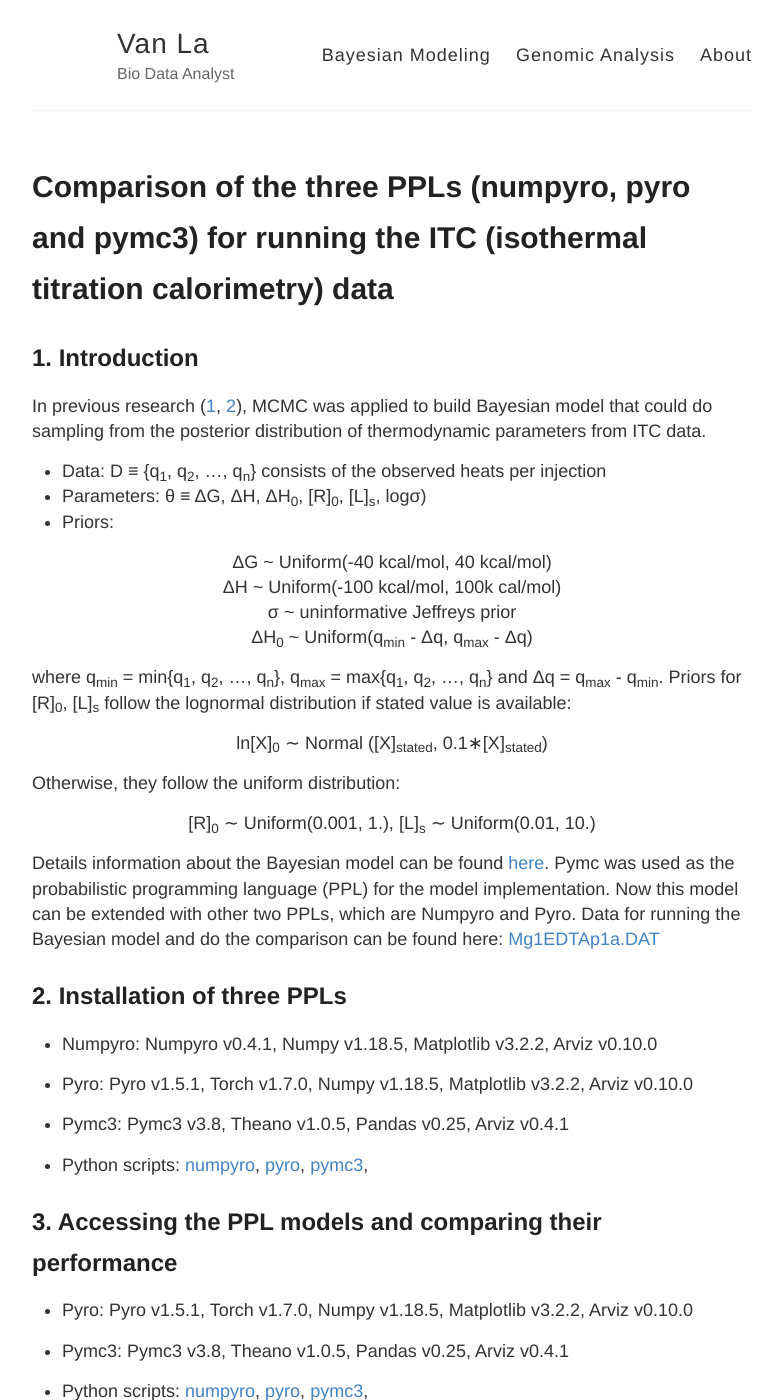
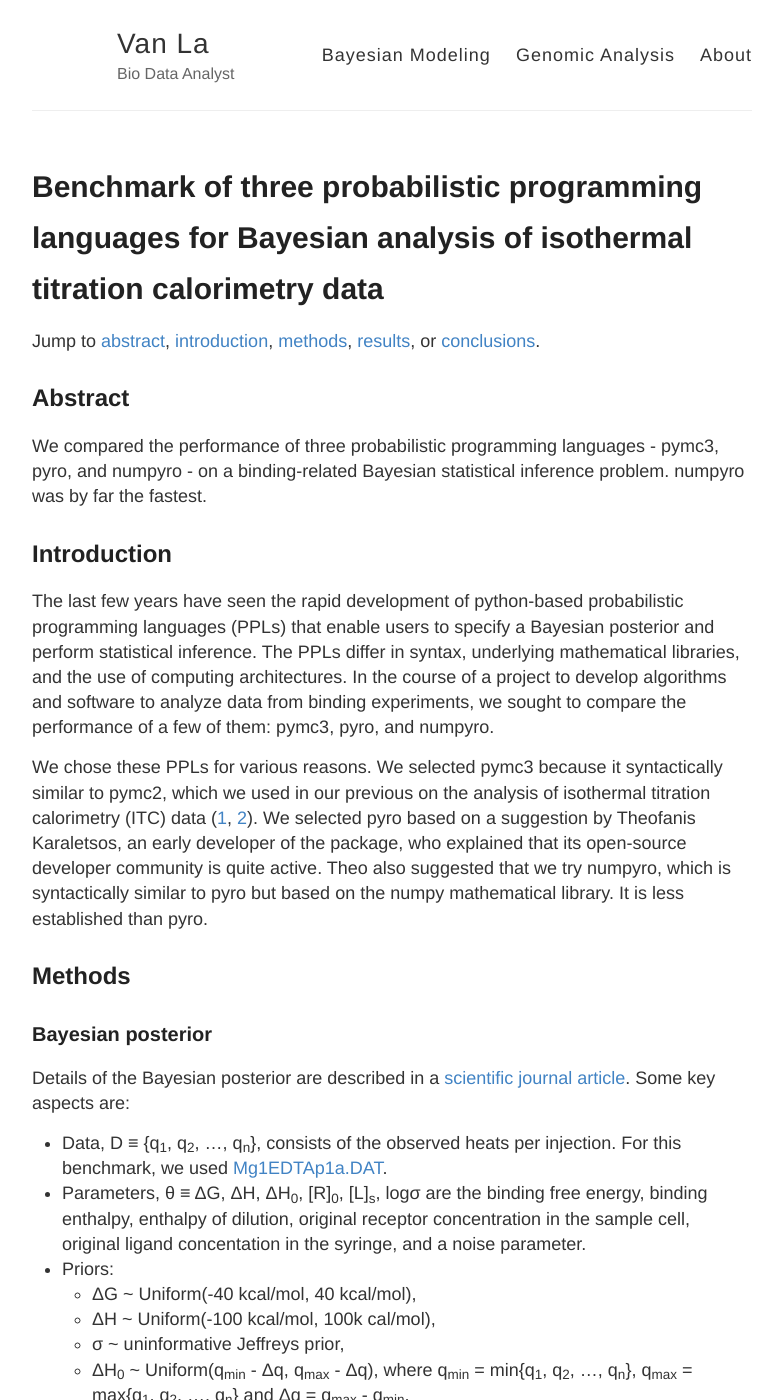
Before and after one commit to vanngocthuyla/Data_Analysis, a Jekyll site: the page built from pages/bayesian/PPLs_ITC.md, in a window 1280 px wide and 1400 px high. Shown: the whole window, without its empty margins (248-1030 px from the left). Built offline with Jekyll 4.4.1, drawn with Linux system fonts in a browser that asks for light colours; our own code applies the rules of GitHub Pages for plain Markdown files; some of the changed text lies outside the part shown.

Commit message:
Update PPLs_ITC.md

```diff
--- a/pages/bayesian/PPLs_ITC.md
+++ b/pages/bayesian/PPLs_ITC.md
@@ -1,155 +1,150 @@
-# Comparison of the three PPLs (numpyro, pyro and pymc3) for running the ITC (isothermal titration calorimetry) data
+# Benchmark of three probabilistic programming languages for Bayesian analysis of isothermal titration calorimetry data
 
-## 1. Introduction
+Jump to [abstract](#abstract), [introduction](#introduction), [methods](#methods), [results](#results), or [conclusions](#conclusions).
 
-In previous research ([1](https://github.com/choderalab/bayesian-itc), [2](https://github.com/nguyentrunghai/bayesian-itc/tree/d8cbf43240862e85d72d7d0c327ae2c6f750e600)), MCMC was applied to build Bayesian model that could do sampling from the posterior distribution of thermodynamic parameters from ITC data.
+## Abstract
 
-- Data: D &equiv; {q<sub>1</sub>, q<sub>2</sub>, ..., q<sub>n</sub>} consists of the observed heats per injection
-- Parameters: &theta; &equiv; &Delta;G, &Delta;H, &Delta;H<sub>0</sub>, [R]<sub>0</sub>, [L]<sub>s</sub>, log&sigma;)
+We compared the performance of three probabilistic programming languages - pymc3, pyro, and numpyro - on a binding-related Bayesian statistical inference problem. numpyro was by far the fastest.
+
+## Introduction
+
+The last few years have seen the rapid development of python-based probabilistic programming languages (PPLs) that enable users to specify a Bayesian posterior and perform statistical inference. The PPLs differ in syntax, underlying mathematical libraries, and the use of computing architectures. In the course of a project to develop algorithms and software to analyze data from binding experiments, we sought to compare the performance of a few of them: pymc3, pyro, and numpyro.
+
+We chose these PPLs for various reasons. We selected pymc3 because it syntactically similar to pymc2, which we used in our previous on the analysis of isothermal titration calorimetry (ITC) data ([1](https://github.com/choderalab/bayesian-itc), [2](https://github.com/nguyentrunghai/bayesian-itc/tree/d8cbf43240862e85d72d7d0c327ae2c6f750e600)). We selected pyro based on a suggestion by Theofanis Karaletsos, an early developer of the package, who explained that its open-source developer community is quite active. Theo also suggested that we try numpyro, which is syntactically similar to pyro but based on the numpy mathematical library. It is less established than pyro.
+
+## Methods
+
+### Bayesian posterior
+
+Details of the Bayesian posterior are described in a [scientific journal article](https://journals.plos.org/plosone/article?id=10.1371/journal.pone.0203224). Some key aspects are:
+
+- Data, D &equiv; {q<sub>1</sub>, q<sub>2</sub>, ..., q<sub>n</sub>}, consists of the observed heats per injection. For this benchmark, we used [Mg1EDTAp1a.DAT](https://github.com/vanngocthuyla/bitc/tree/main/inputs/Mg1EDTAp1a.DAT).
+- Parameters, &theta; &equiv; &Delta;G, &Delta;H, &Delta;H<sub>0</sub>, [R]<sub>0</sub>, [L]<sub>s</sub>, log&sigma; are the binding free energy, binding enthalpy, enthalpy of dilution, original receptor concentration in the sample cell, original ligand concentation in the syringe, and a noise parameter.
 - Priors:
-<div align="center"> &Delta;G ~ Uniform(-40 kcal/mol, 40 kcal/mol) </div>
+    * &Delta;G ~ Uniform(-40 kcal/mol, 40 kcal/mol),
+    * &Delta;H ~ Uniform(-100 kcal/mol, 100k cal/mol),
+    * &sigma; ~ uninformative Jeffreys prior,
+    * &Delta;H<sub>0</sub> ~ Uniform(q<sub>min</sub> - &Delta;q, q<sub>max</sub> - &Delta;q), where q<sub>min</sub> = min{q<sub>1</sub>, q<sub>2</sub>, ..., q<sub>n</sub>}, q<sub>max</sub> = max{q<sub>1</sub>, q<sub>2</sub>, ..., q<sub>n</sub>} and &Delta;q = q<sub>max</sub> - q<sub>min</sub>,
+    * and [R]<sub>0</sub> and [L]<sub>s</sub> follow a lognormal distribution.
 
-<div align="center"> &Delta;H ~ Uniform(-100 kcal/mol, 100k cal/mol) </div>
+### Software installation
 
-<div align="center"> &sigma; ~ uninformative Jeffreys prior </div>
+PPLs were set up in virtual environments based on the following software and versions:
 
-<div align="center"> &Delta;H<sub>0</sub> ~ Uniform(q<sub>min</sub> - &Delta;q, q<sub>max</sub> - &Delta;q) </div>
+- Numpyro: Numpyro v0.4.1, Numpy v1.18.5, Matplotlib v3.2.2, Arviz v0.10.0
+- Pyro: Pyro v1.5.1, Torch v1.7.0, Numpy v1.18.5, Matplotlib v3.2.2, Arviz v0.10.0
+- Pymc3: Pymc3 v3.8, Theano v1.0.5, Pandas v0.25, Arviz v0.4.1
 
-where q<sub>min</sub> = min{q<sub>1</sub>, q<sub>2</sub>, ..., q<sub>n</sub>}, q<sub>max</sub> = max{q<sub>1</sub>, q<sub>2</sub>, ..., q<sub>n</sub>} and &Delta;q = q<sub>max</sub> - q<sub>min</sub>. Priors for [R]<sub>0</sub>, [L]<sub>s</sub> follow the lognormal distribution if stated value is available:
-<div align="center"> ln[X]<sub>0</sub> ∼ Normal ([X]<sub>stated</sub>, 0.1∗[X]<sub>stated</sub>) </div>
+### Sampling from the posterior
 
-Otherwise, they follow the uniform distribution:
+Python scripts to set up the Bayesian posterior and perform Markov chain Monte Carlo sampling using the No-U-Turn Sampler were written in
+[numpyro](https://github.com/vanngocthuyla/bitc/blob/main/scripts/bitc_numpyro.py), [pyro](https://github.com/vanngocthuyla/bitc/blob/main/scripts/bitc_pyro.py), and [pymc3](https://github.com/vanngocthuyla/bitc/blob/main/scripts/bitc_pymc3.py).
+For each PPL, four independent chains with 2000 steps of warmup and 10000 samples were simulated.
 
-<div align="center"> [R]<sub>0</sub> ∼ Uniform(0.001, 1.), [L]<sub>s</sub> ∼ Uniform(0.01, 10.) </div>
+The calculations were run using the Pittsburg Supercomputer Center,
+on the Bridges cluster, by submitting "Regular Memory" jobs.
 
-Details information about the Bayesian model can be found [here](https://journals.plos.org/plosone/article?id=10.1371/journal.pone.0203224). Pymc was used as the probabilistic programming language (PPL) for the model implementation. Now this model can be extended with other two PPLs, which are Numpyro and Pyro. Data for running the Bayesian model and do the comparison can be found here: [Mg1EDTAp1a.DAT](https://github.com/vanngocthuyla/bitc/tree/main/inputs/Mg1EDTAp1a.DAT)
+- Host: bridges.psc.xsede.org
+- CPU Type: Intel Xeon EP-series
+- Operating System: CentOS
+- Batch System: SLURM
+- Memory Per CPU: 128 GB
+- CPU Cores Per Node: 28
 
-## 2. Installation of three PPLs
+## Results
 
-- Numpyro:
-Numpyro v0.4.1, Numpy v1.18.5, Matplotlib v3.2.2, Arviz v0.10.0
+### numpyro is orders of magnitude faster than other PPLs
 
-- Pyro:
-Pyro v1.5.1, Torch v1.7.0, Numpy v1.18.5, Matplotlib v3.2.2, Arviz v0.10.0
-
-- Pymc3:
-Pymc3 v3.8, Theano v1.0.5, Pandas v0.25, Arviz v0.4.1
-
-- Python scripts: [numpyro](https://github.com/vanngocthuyla/bitc/blob/main/scripts/bitc_numpyro.py), [pyro](https://github.com/vanngocthuyla/bitc/blob/main/scripts/bitc_pyro.py), [pymc3](https://github.com/vanngocthuyla/bitc/blob/main/scripts/bitc_pymc3.py),
-
-## 3. Accessing the PPL models and comparing their performance
-
-- Pyro:
-Pyro v1.5.1, Torch v1.7.0, Numpy v1.18.5, Matplotlib v3.2.2, Arviz v0.10.0
-
-- Pymc3:
-Pymc3 v3.8, Theano v1.0.5, Pandas v0.25, Arviz v0.4.1
-
-- Python scripts: [numpyro](https://github.com/vanngocthuyla/bitc/blob/main/scripts/bitc_numpyro.py), [pyro](https://github.com/vanngocthuyla/bitc/blob/main/scripts/bitc_pyro.py), [pymc3](https://github.com/vanngocthuyla/bitc/blob/main/scripts/bitc_pymc3.py),
-
-## 3. Accessing the PPL models and comparing their performance
-### Checking the convergence of 3 PPLs
-
-- Pymc3
-
-
-|Parameter|mean|sd|hpd_3%|hpd_97%|mcse_mean|mcse_sd|ess_mean|ess_sd|ess_bulk|ess_tail|r_hat|
-|:-------:|:--:|:-:|:---:|:-----:|:-------:|:-----:|:------:|:----:|:------:|:------:|:---:|
-|P0|0.088|0.006|0.077|0.100|0.000|0.000|12960.0|12866.0|13083.0|8512.0|1.0|
-|Ls|1.119|0.080|0.974|1.271|0.001|0.000|12979.0|12887.0|13100.0|8608.0|1.0|
-|DeltaG|-8.992|0.076|-9.135|-8.847|0.001|0.000|21974.0|21973.0|21894.0|34408.0|1.0|
-|DeltaH|-2.104|0.151|-2.388|-1.826|0.001|0.001|13464.0|13464.0|13362.0|11330.0|1.0|
-|DeltaH_0|-0.000|0.000|-0.000|-0.000|0.000|0.000|31162.0|31101.0|30914.0|34922.0|1.0|
-|log_sigma|-14.779|0.168|-15.091|-14.467|0.002|0.002|4880.0|4786.0|4233.0|1562.0|1.0|
-
-
-<div align="center"> <img align="center" src='https://vanngocthuyla.github.io/Data_Analysis/images/bayesian/Pymc3_Plot.png' width="800"></div>
-
-- Numpyro
-
-|Parameter|mean|std|median|5.0%|95.0%|n_eff|r_hat|
-|:-------:|:--:|:-:|:----:|:--:|:---:|:---:|:---:|
-|P0|0.09|0.01|0.09|0.08|0.10|5376.25|1.00|
-|Ls|1.12|0.08|1.12|0.98|1.24|5377.76|1.00|
-|DeltaG|-8.99|0.08|-8.99|-9.12|-8.87|7859.73|1.00|
-|DeltaH|-2.10|0.15|-2.10|-2.34|-1.86|5488.17|1.00|
-|DeltaH_0|-0.00|0.00|-0.00|-0.00|-0.00|11006.09|1.00|
-|log_sigma|-14.78|0.16|-14.79|-15.05|-14.52|8316.83|1.00
-
-
-<div align="center"> <img align="center" width="800" src='https://vanngocthuyla.github.io/Data_Analysis/images/bayesian/Numpyro_Plot.png'>  </div>
-
-- Pyro
-
-|Parameter|mean|std|median|5.0%|95.0%|n_eff|r_hat|
-|:-------:|:--:|:-:|:----:|:--:|:---:|:---:|:---:|
-|P0|0.09|0.01|0.09|0.08|0.10|9944.88|1.00|
-|Ls|1.12|0.08|1.11|0.99|1.24|9950.80|1.00|
-|DeltaG|-8.99|0.08|-8.99|-9.12|-8.87|14202.63|1.00|
-|DeltaH|-2.11|0.15|-2.10|-2.35|-1.86|10039.88|1.00|
-|DeltaH_0|-0.00|0.00|-0.00|-0.00|-0.00|20708.19|1.00|
-|log_sigma|-14.78|0.17|-14.79|-15.05|-14.51|16259.00|1.00|
-
-<div align="center"> <img align="center" src='https://vanngocthuyla.github.io/Data_Analysis/images/bayesian/Pyro_Plot.png' width="800"> </div>
-
-The trace plots and r_hat (Gelman-rubin) factors above indicate that in each PPL, the NUTS sampling model converged. To confirm that there was no difference between three Bayesian models, some statistical metrics would be plotted with the functions of the number of samples. In additions, the time for running was accessed to decide which PPL could provide the better performance.
-
-### Comparison of 3 PPLs
-
-#### Plot mean/std with the functions of the number of samples
-
-Calculate the mean and standard deviation of 8-chain samples and plot with the function of the number of samples
-
-<div align="center">
-
-<img align="center" src='https://vanngocthuyla.github.io/Data_Analysis/images/bayesian/mean_std_P0.png' width="800">
-<img align="center" src='https://vanngocthuyla.github.io/Data_Analysis/images/bayesian/mean_std_Ls.png' width="800">
-<img align="center" src='https://vanngocthuyla.github.io/Data_Analysis/images/bayesian/mean_std_DeltaG.png' width="800">
-<img align="center" src='https://vanngocthuyla.github.io/Data_Analysis/images/bayesian/mean_std_DeltaH.png' width="800">
-<img align="center" src='https://vanngocthuyla.github.io/Data_Analysis/images/bayesian/mean_std_DeltaH_0.png' width="800">
-<img align="center" src='https://vanngocthuyla.github.io/Data_Analysis/images/bayesian/mean_std_log_sigma.png' width="800">
-</div>
-
-
-Even though the means from some parameters (P0, Ls and DeltaH) of Pyro model were little different to those of Numpyro and Pymc3 models, this difference was relative small and could be ignored. For the standard deviations, except for log_sigma, the standard deviations of other parameters calculated by three PPLs were approximate. This suggested that the Bayesian models of three PPLs reached to the similar convergence.
-
-#### Gelman-rubin statistics
-
-Use function from Arviz to calculate r_hat factor of each paramete and plot r_hat with the function of the number of samples
-
-<div align="center">
-
-<p float="center">
-  <img src="https://vanngocthuyla.github.io/Data_Analysis/images/bayesian/rhat_P0.png" width="300" />
-  <img src="https://vanngocthuyla.github.io/Data_Analysis/images/bayesian/rhat_Ls.png" width="300" />
-</p>
-
-<p float="center">
-  <img src="https://vanngocthuyla.github.io/Data_Analysis/images/bayesian/rhat_DeltaG.png" width="300" />
-  <img src="https://vanngocthuyla.github.io/Data_Analysis/images/bayesian/rhat_DeltaH.png" width="300" />
-</p>
-
-<p float="center">
-  <img src="https://vanngocthuyla.github.io/Data_Analysis/images/bayesian/rhat_DeltaH_0.png" width="300" />
-  <img src="https://vanngocthuyla.github.io/Data_Analysis/images/bayesian/rhat_log_sigma.png" width="300" />
-</p>
-</div>
-
-
-r_hat (Gelman-rubin) factor is a common factor that can often be used to as the diagnosis for the convergence of the Bayesian model. From the above plots, except for r_hat calculated from the sampling of log_sigma of Pymc3 model was little different to those of Numpyro and Pyro models, the r_hat factors of other parameters from three PPLs were nearly equal to 1, pointing out that there was no difference between the multiple Markov chains of each PPL.
-
-#### Time
-
-Time for running 4 chains of 2000 warmups and 10000 samples by NUTS sampling:
+The scripts took the following amount of time to generate an equivalent number of samples:
 - pymc3: 425.27 s
 - numpyro: 24.01 s
 - pyro: 34304.32 s
 
-Among the three PPLs, numpyro dramatically took the least time for running, especially in comparison to pyro, which took about 9.5 hours to reach the similar convergence as numpyro.
+Among the three PPLs, numpyro is dramatically faster, especially in comparison to pyro, which took about 9.5 hours to generate the same number of samples. Disabling the progress bar decreased the run time of pyro and pymc3, but not by more than 10% of total run time. The difference in speed is stark and remarkable!
 
-Note: disable the progressbar while running can decrease the running time of pyro and pymc3, but not decrease more than 10% of total running time for each of these two PPLs.
+Given the contrast in computational expense, we wanted to see if using numpyro entailed any sacrifices to the accuracy or to the effective sample size.
 
+### The sampled posterior distribution is consistent across the PPLs
 
-## Conclusion
+For all three PPLs, the time series are well-mixed and the distribution is consistent across the repetitions (Figure 1). The estimated mean values and standard deviations of all the parameter are very consistent (Table 1). For all parameters and all PPLs, the Gelman-Rubin statistic (r_hat) was calculated as 1.0, indicating that the independent chains yielded samples from a consistent posterior distribution.
 
-Numpyro can be considered as the fastly-performed PPL in comparison to Pyro and Pymc3.
+#### Figure 1. Histograms and time series of samples generated using pymc3, numpyro, and pyro
+
+- pymc3:
+<p><img align="center" src='https://github.com/vanngocthuyla/bitc-PPL-benchmark/raw/main/images/Pymc3_Plot.png' width="800"></p>
+
+- pyro:
+<p><img align="center" src='https://github.com/vanngocthuyla/bitc-PPL-benchmark/raw/main/images/Pyro_Plot.png' width="800"></p>
+
+- numpyro:
+<p><img align="center" src='https://github.com/vanngocthuyla/bitc-PPL-benchmark/raw/main/images/Numpyro_Plot.png' width="800"></p>
+
+#### Table 1. Summary statistics for the posterior distribution of Bayesian parameters
+
+- pymc3
+
+|Parameter|mean|std|
+|:-------:|:--:|:-:|
+|P0|0.088|0.006|
+|Ls|1.119|0.080|
+|DeltaG|-8.992|0.076|
+|DeltaH|-2.104|0.151|
+|DeltaH_0|-0.000|0.000|
+|log_sigma|-14.779|0.168|
+
+- pyro
+
+|Parameter|mean|std|
+|:-------:|:--:|:-:|
+|P0|0.09|0.01|
+|Ls|1.12|0.08|
+|DeltaG|-8.99|0.08|
+|DeltaH|-2.11|0.15|
+|DeltaH_0|-0.00|0.00|
+|log_sigma|-14.78|0.17|
+
+- numpyro
+
+|Parameter|mean|std|
+|:-------:|:--:|:-:|
+|P0|0.09|0.01|
+|Ls|1.12|0.08|
+|DeltaG|-8.99|0.08|
+|DeltaH|-2.10|0.15|
+|DeltaH_0|-0.00|0.00|
+|log_sigma|-14.78|0.16|
+
+### Samples converge at a comparable rate
+
+For all three PPLs, the standard deviation of the estimated mean decreased at a comparable rate as a function of the number of samples (Figure 2). The Gelman-Rubin statistic also decreased to 1 at a comparable rate (Figure 3). Although samples from pymc3 arguably converge more slowly than pyro or numpyro, the relatively small number of chains precludes a more conclusive result.
+
+#### Figure 2. Convergence of the mean value of each parameter
+
+For each chain, the mean value of each parameter was estimated as a function of the number of samples. The plots show the mean (left) and standard deviation (right) of these estimates across the independent chains.
+
+<img align="center" src='https://github.com/vanngocthuyla/bitc-PPL-benchmark/raw/main/images/mean_std_P0.png' width="800">
+<img align="center" src='https://github.com/vanngocthuyla/bitc-PPL-benchmark/raw/main/images/mean_std_Ls.png' width="800">
+<img align="center" src='https://github.com/vanngocthuyla/bitc-PPL-benchmark/raw/main/images/mean_std_DeltaG.png' width="800">
+<img align="center" src='https://github.com/vanngocthuyla/bitc-PPL-benchmark/raw/main/images/mean_std_DeltaH.png' width="800">
+<img align="center" src='https://github.com/vanngocthuyla/bitc-PPL-benchmark/raw/main/images/mean_std_DeltaH_0.png' width="800">
+<img align="center" src='https://github.com/vanngocthuyla/bitc-PPL-benchmark/raw/main/images/mean_std_log_sigma.png' width="800">
+
+#### Figure 3. Gelman-Rubin Statistic
+
+The Gelman-Rubin statistic was plotted as a function of the number of samples using Arviz.
+
+<p float="center">
+  <img src="https://github.com/vanngocthuyla/bitc-PPL-benchmark/raw/main/images/rhat_P0.png" width="250" />
+  <img src="https://github.com/vanngocthuyla/bitc-PPL-benchmark/raw/main/images/rhat_Ls.png" width="250" />
+  <img src="https://github.com/vanngocthuyla/bitc-PPL-benchmark/raw/main/images/rhat_DeltaG.png" width="250" />
+</p>
+
+<p float="center">
+  <img src="https://github.com/vanngocthuyla/bitc-PPL-benchmark/raw/main/images/rhat_DeltaH.png" width="250" />
+  <img src="https://github.com/vanngocthuyla/bitc-PPL-benchmark/raw/main/images/rhat_DeltaH_0.png" width="250" />
+  <img src="https://github.com/vanngocthuyla/bitc-PPL-benchmark/raw/main/images/rhat_log_sigma.png" width="250" />
+</p>
+
+## Conclusions
+
+For the Bayesian analysis of ITC data, numpyro is orders of magnitude faster than pyro and pymc3. There are no apparent caveats to using the PPL.
```
